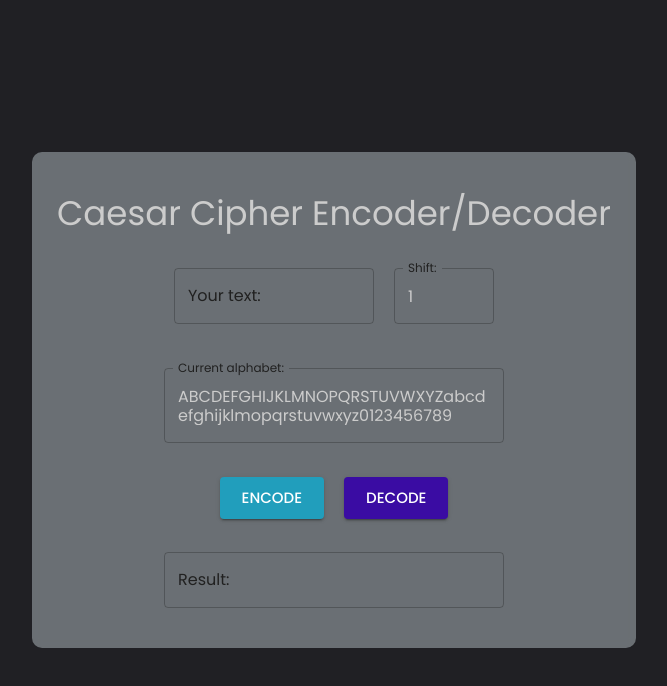
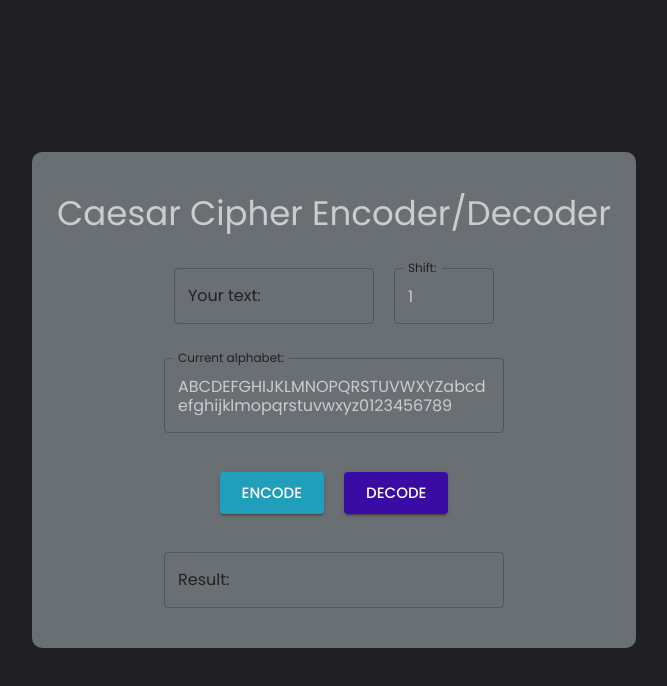
Before and after one commit to chernyavskayaa/chernyavskayaa.github.io, a React (Create React App) app: page / in a window 1280 px wide. Shown: the top 686 px of the page, without its empty margins (306-973 px from the left). Built offline with nearby package versions, Linux system fonts and the light colour scheme.

Commit message:
added margin;

```diff
--- a/src/components/main/main.tsx
+++ b/src/components/main/main.tsx
@@ -16,6 +16,7 @@ const useMainStyles = makeStyles(() => ({
 		width: '100%',
 		justifyContent: 'center',
 		alignItems: 'center',
+		margin: '15px 0',
 	},
 	inputs: {
 		display: 'flex',
```
